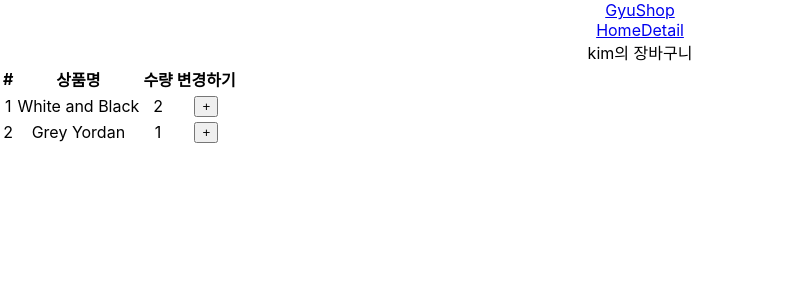
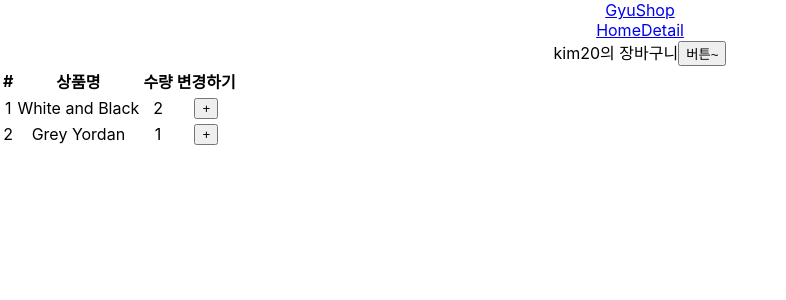
Before and after one commit to chungstar/shop, a React (Create React App) app: page /cart in a window 1280 px wide. Shown: the top 300 px of the page, without its empty margins (0-786 px from the left). Built offline with nearby package versions, Linux system fonts and the light colour scheme; the HTML template or start-up script is replaced by a standard one.

Commit message:
redux state object/array 변경

```diff
--- a/src/routes/Cart.js
+++ b/src/routes/Cart.js
@@ -1,6 +1,6 @@
 import {Table} from 'react-bootstrap'
 import { useDispatch, useSelector } from 'react-redux'
-import { changeName } from './../store.js'
+import { changeName, increase } from './../store/userSlice.js'
 
 function Cart(){
 
@@ -8,8 +8,8 @@
     let dispatch = useDispatch()
     return(
         <div>
-            {state.user}의 장바구니
-
+            {state.user.name}{state.user.age}의 장바구니
+            <button onClick={()=>{dispatch(increase(10))}}>버튼~</button>
             <Table>
             <thead>
                 <tr>
--- a/src/store.js
+++ b/src/store.js
@@ -1,4 +1,6 @@
 import { configureStore,createSlice } from '@reduxjs/toolkit'
+import user from './store/userSlice.js'
+
 
 let cart = createSlice({
     name : 'cart',
@@ -8,17 +10,6 @@
     ]
 })
 
-let user = createSlice({
-    name : 'user',
-    initialState:'kim',
-    reducers:{
-        changeName(state){
-            return 'john' + state
-        }
-    }
-})
-
-export let { changeName }= user.actions
 
 export default configureStore({
   reducer: {
--- /dev/null
+++ b/src/store/userSlice.js
@@ -0,0 +1,18 @@
+import { createSlice } from '@reduxjs/toolkit'
+
+let user = createSlice({
+    name : 'user',
+    initialState:{ name : 'kim', age : 20 },
+    reducers:{
+        changeName(state){
+            state.name = 'park'
+        },
+        increase(state,action){
+            state.age += action.payload
+        }
+    }
+})
+
+export let { changeName, increase }= user.actions
+
+export default user
```
